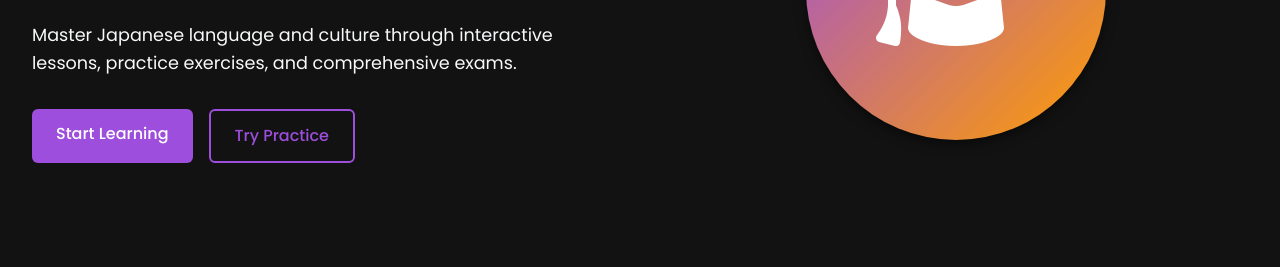
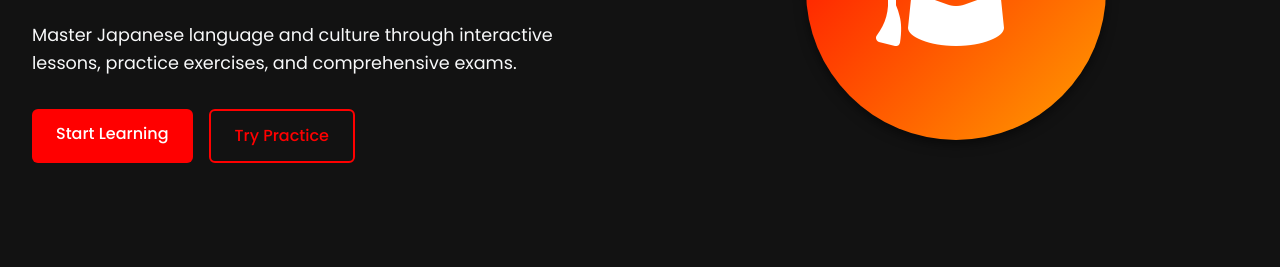
Before and after one commit to liyanagesadeepa9-design/sakuragakko, a plain HTML site: page index.html in a window 1280 px wide. Shown: the part 336-603 px from the top of the page. Drawn offline with Linux system fonts and the light colour scheme.

Commit message:
Update main-style.css

```diff
--- a/css/main-style.css
+++ b/css/main-style.css
@@ -3,7 +3,8 @@
 /* Base Styles and Variables */
 :root {
     /* Dark Theme (Default) */
-    --primary-color: #9d4edd;
+    /*--primary-color: #9d4edd;*/
+    --primary-color: #ff0000;
     --primary-dark: #7b2cbf;
     --secondary-color: #ff9e00;
     --text-color: #f8f9fa;
```
